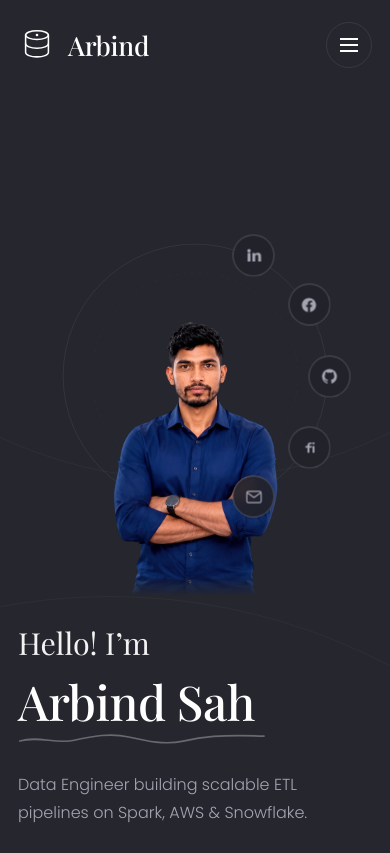
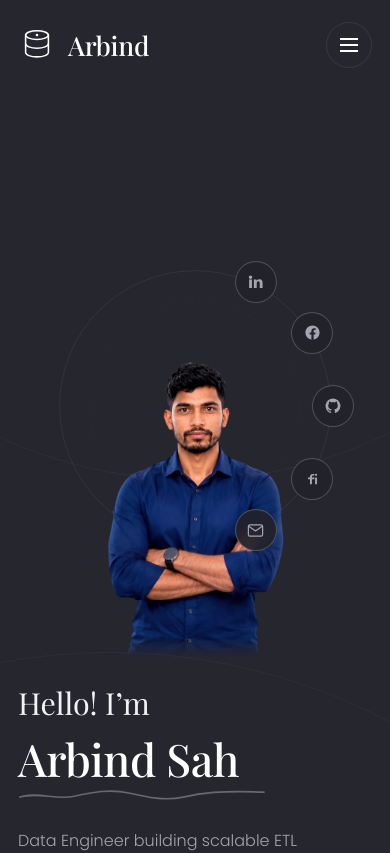
Before and after one commit to Arvind19999/data_portfolio, a React (Vite) app: page / in a window 390 px wide. Shown: the top 853 px of the page. Built offline with nearby package versions, Linux system fonts and the light colour scheme.

Commit message:
feature:- images and links issue fix

```diff
--- a/src/index.css
+++ b/src/index.css
@@ -683,7 +683,9 @@ ul {
 
 .hero__grid {
   display: grid;
-  grid-template-columns: 1.05fr 1fr;
+  /* the figure column takes the larger share so the portrait can run big
+     while the ring still has room to sit outside it */
+  grid-template-columns: 0.95fr 1.15fr;
   gap: 40px;
   align-items: center;
 }
@@ -696,11 +698,14 @@ ul {
   opacity: 0.94;
 }
 
+/* Sized to stay on one line: the figure column takes the larger share of the
+   grid, so the name has to fit the narrower text column. */
 .hero__name {
-  font-size: clamp(3rem, 7.2vw, 6.1rem);
+  font-size: clamp(2.8rem, 5.9vw, 5.5rem);
   margin-bottom: 8px;
   position: relative;
   display: inline-block;
+  white-space: nowrap;
 }
 
 /* Hand-drawn underline stroke beneath the name */
@@ -786,7 +791,7 @@ ul {
   display: flex;
   justify-content: center;
   align-items: flex-end;
-  min-height: 700px;
+  min-height: 760px;
 }
 
 /* Square box the ring is inscribed in. Social links are placed on the same
@@ -799,7 +804,7 @@ ul {
 .hero__orbit,
 .hero__socials {
   position: absolute;
-  width: min(690px, 114%);
+  width: min(820px, 128%);
   aspect-ratio: 1;
   top: 50%;
   left: 50%;
@@ -864,10 +869,10 @@ ul {
 .hero__portrait {
   position: relative;
   z-index: 2;
-  width: min(470px, 92%);
+  width: min(600px, 94%);
   height: auto;
-  -webkit-mask-image: linear-gradient(to bottom, #000 93%, transparent 100%);
-  mask-image: linear-gradient(to bottom, #000 93%, transparent 100%);
+  -webkit-mask-image: linear-gradient(to bottom, #000 94%, transparent 100%);
+  mask-image: linear-gradient(to bottom, #000 94%, transparent 100%);
 }
 
 .hero__scroll {
@@ -2279,16 +2284,16 @@ ul {
    the hero's right edge so the 3 o'clock link stays fully on screen. */
 @media (min-width: 1101px) and (max-width: 1500px) {
   .hero .container {
-    padding-right: 110px;
+    padding-right: 130px;
   }
 
   .hero__orbit,
   .hero__socials {
-    width: 118%;
+    width: 128%;
   }
 
   .hero__portrait {
-    width: 88%;
+    width: 94%;
   }
 }
 
@@ -2311,18 +2316,18 @@ ul {
   }
 
   .hero__figure {
-    min-height: 520px;
+    min-height: 620px;
     order: -1;
   }
 
   .hero__portrait {
-    width: min(320px, 62%);
+    width: min(400px, 66%);
   }
 
   /* Keep the ring narrow enough that the 3 o'clock link stays on screen. */
   .hero__orbit,
   .hero__socials {
-    width: min(420px, 80%);
+    width: min(530px, 84%);
   }
 
   .orbit-link {
@@ -2479,16 +2484,16 @@ ul {
   }
 
   .hero__figure {
-    min-height: 440px;
+    min-height: 500px;
   }
 
   .hero__portrait {
-    width: min(240px, 54%);
+    width: min(290px, 58%);
   }
 
   .hero__orbit,
   .hero__socials {
-    width: min(310px, 76%);
+    width: min(360px, 78%);
   }
 
   .orbit-link {
```
